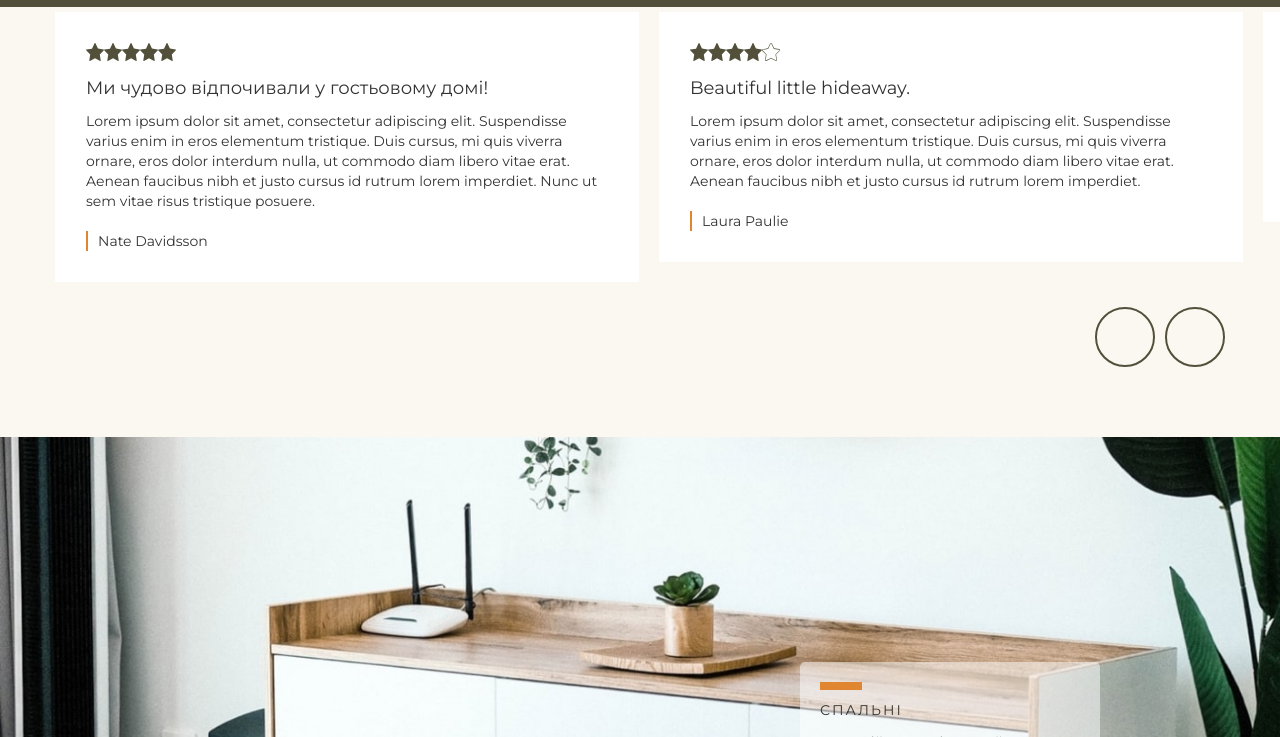
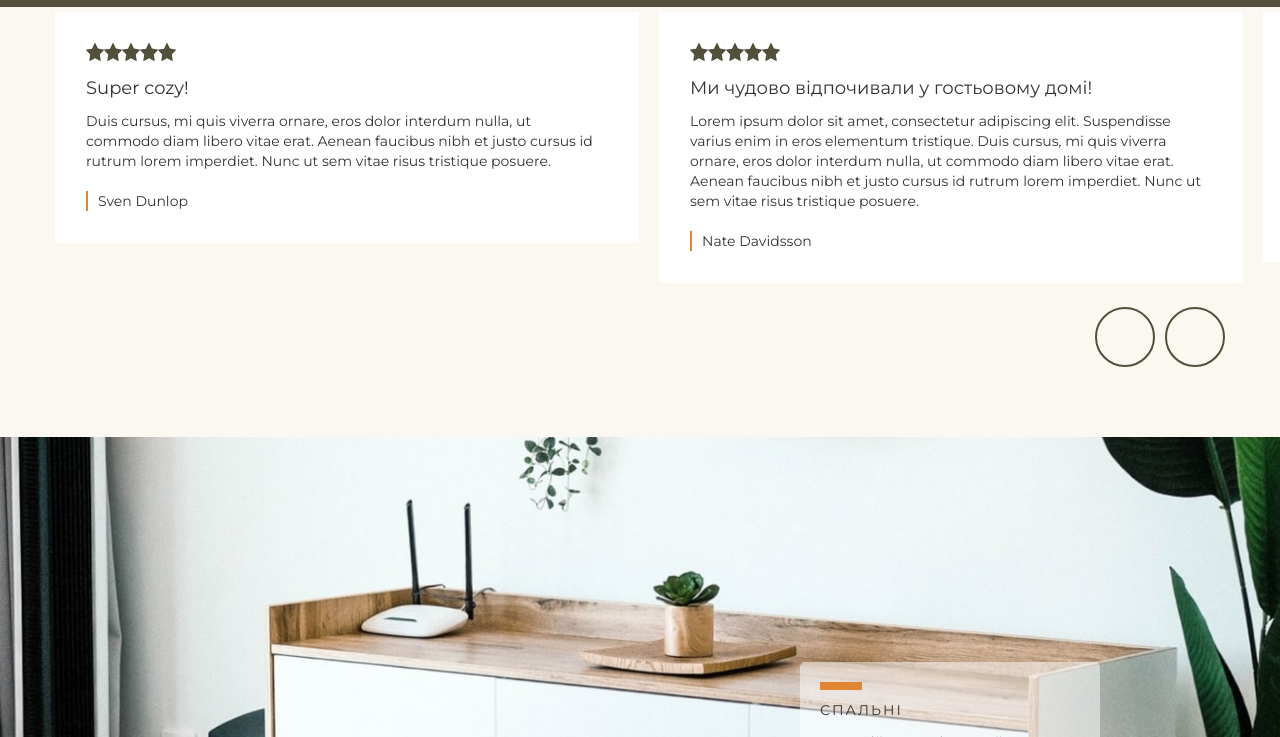
Before and after one commit to krutobok/guest__house, a website: page app/index.html in a window 1280 px wide. Both pictures are taken after a click on the element 1125 px from the left and 4335 px from the top of the page. Shown: the part 3998-4735 px from the top of the page. Drawn offline with Linux system fonts and the light colour scheme; files that its build step writes are made by us from their sources.

Commit message:
finish slider

```diff
--- a/app/index.html
+++ b/app/index.html
@@ -173,6 +173,7 @@
                     </div>
                     <div class="slider">
                         <div class="slider__content-inner">
+                            <div class="slider__wrapper">
                                 <div class="slider__content">
                                     <div class="slider__item">
                                         <div class="slider__item-rate" data-rate="5"></div>
@@ -197,6 +198,7 @@
                                         <h6 class="slider__item-title">Best vacation ever!</h6>
                                         <p class="slider__item-text">Lorem ipsum dolor sit amet, consectetur adipiscing elit. Suspendisse varius enim in eros elementum tristique.</p>
                                         <p class="slider__item-author">Greg Todd</p>
+                                    </div>
                                 </div>
                             </div>
                         </div>
@@ -325,9 +327,6 @@
 
 
 
-<!--    Гостьовий будинок "Guest House" - це ідеальне житло для відпочинку на вихідних. Наш гостьовий дім розташований в місті Мукачево Закарпатьської області. Природа Закарпаття - це чудовий відпочинок від міської метушні. Будинок знаходиться в лісі, де дуже чисте повітря. На вас чекає чисте озеро біля котеджу та неймовірні крайовиди з вікон. -->
-
-
     <script src="js/main.min.js"></script>
 </body>
 </html>
--- a/app/js/main.js
+++ b/app/js/main.js
@@ -31,7 +31,8 @@ function rate() {
 }
 function slider(sliderContent) {
     const slider = document.querySelector('.' + sliderContent)
-    slider.style.transition = 'left .5s'
+    const sliderInner = document.querySelector('.slider__wrapper')
+    sliderInner.style.transition = 'left .5s'
     let items = document.querySelectorAll('.slider__item')
     // const itemsTemp = items
     const width = parseInt(window.getComputedStyle(items[0]).getPropertyValue('flex-basis').substring(0,3))
@@ -39,35 +40,42 @@ function slider(sliderContent) {
     let height = parseInt(window.getComputedStyle(slider).getPropertyValue('height').substring(0,3));
         + parseInt(window.getComputedStyle(slider).getPropertyValue('padding-bottom').substring(0,2))
     height = height+5
-    slider.style.left = -width-margin + 'px'
+    sliderInner.style.left = -width-margin + 'px'
     const parent = slider.closest('.slider__content-inner')
     const btnRight = document.querySelector('.slider__btn-right')
     const btnLeft = document.querySelector('.slider__btn-left')
-    let currentSlide = 1
+    let slideCounter = 1
     parent.style.width = (items.length * width + (items.length-1)*margin) + 'px'
     parent.style.height = height + 'px'
     let sliderPos = -width-margin
+    let currentSlide = 1
     // let sliderPos = window.getComputedStyle(slider).getPropertyValue('left')
     // sliderPos = parseInt(sliderPos.substring(0, sliderPos.length - 2))
+    function move() {
+        if(slideCounter === -1){
+            slideCounter = slideCounter + items.length
+        }
+        currentSlide = slideCounter % items.length
+
+        setTimeout(()=> {
+            slider.style.left = -sliderPos - width - margin + 'px'
+            items[currentSlide].style.order = '2'
+            items[(currentSlide+3)%items.length].style.order = '1'
+            items[(currentSlide+2)%items.length].style.order = '4'
+            items[(currentSlide+1)%items.length].style.order = '3'
+        }, 502)
+    }
     btnRight.addEventListener('click', ()=> {
         sliderPos = sliderPos - width - margin
-        slider.style.left = sliderPos + 'px'
-        currentSlide++
+        sliderInner.style.left = sliderPos + 'px'
+        slideCounter++
+        move()
     })
     btnLeft.addEventListener('click', ()=> {
         sliderPos = sliderPos + width + margin
-        slider.style.left = sliderPos + 'px'
-        currentSlide--
-        if (currentSlide === -1){
-            currentSlide = items.length - 1
-        }
-
-        console.log(currentSlide)
-        console.log(items)
-        items[currentSlide].style.order = '2'
-        if (currentSlide === 0){
-
-        }
+        sliderInner.style.left = sliderPos + 'px'
+        slideCounter--
+        move()
     })
 }
 
--- a/app/scss/style.scss
+++ b/app/scss/style.scss
@@ -418,6 +418,9 @@
     height: 400px;
     margin-bottom: 20px;
   }
+  &__wrapper{
+    position: absolute;
+  }
   &__btn-box{
     display: flex;
     margin-left: auto;
@@ -440,9 +443,6 @@
   text-align: left;
   color: $text_color;
   margin-right: 20px;
-  &:last-child{
-    margin-right: 0;
-  }
   &-rate{
     margin-bottom: 10px;
     img{
```
Also changed, not shown: app/css/style.min.css, app/js/main.min.js. Lines whose indentation alone changed are shown as unchanged.
